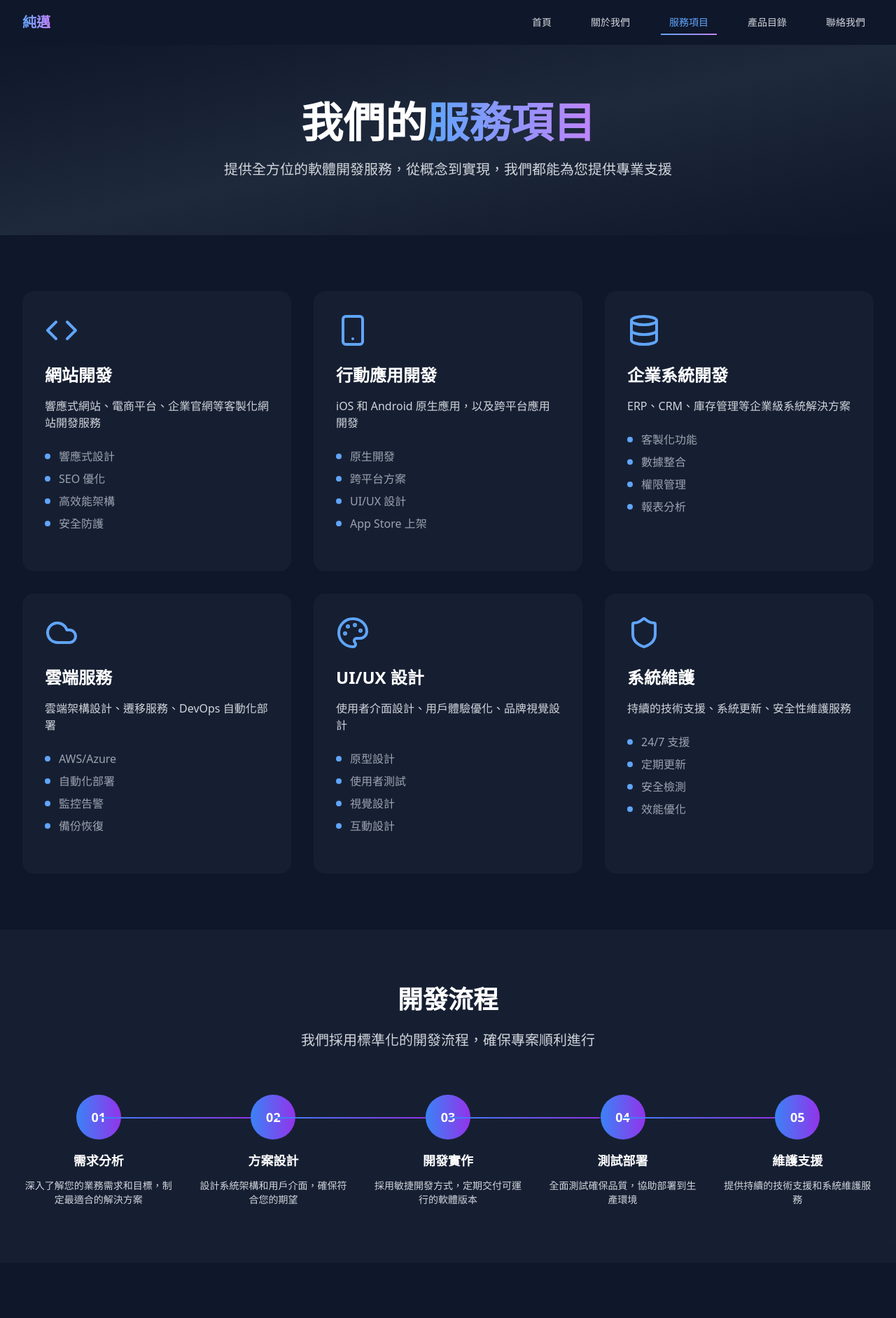
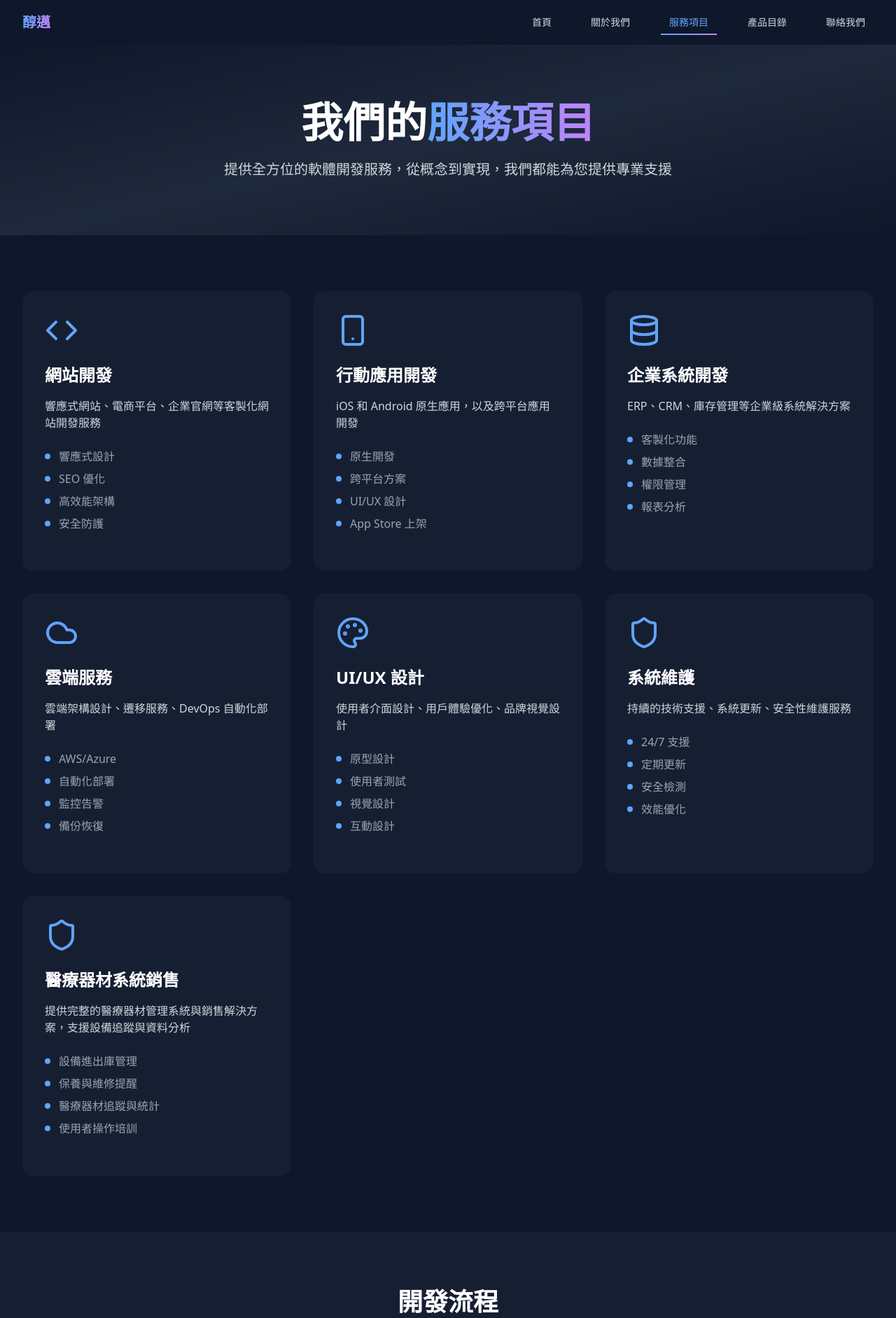
Before and after one commit to dragonmilec/ChunMai_Web, a React (Vite) app in the folder companywebsite/: page /services in a window 1280 px wide. Shown: the top 1883 px of the page at 70% size. Built offline with nearby package versions, Linux system fonts and the light colour scheme.

Commit message:
增加服務項目與修改公司名稱

```diff
--- a/companywebsite/index.html
+++ b/companywebsite/index.html
@@ -8,8 +8,8 @@
           href="%BASE_URL%icons/square-terminal.png" />
 
     <meta name="viewport" content="width=device-width, initial-scale=1.0" />
-    <title>純邁 - 專業軟體解決方案</title>
-    <meta name="description" content="純邁有限公司 - 提供專業的軟體開發服務，包含網站開發、行動應用程式、企業系統等全方位解決方案">
+    <title>醇邁 - 專業軟體解決方案</title>
+    <meta name="description" content="醇邁有限公司 - 提供專業的軟體開發服務，包含網站開發、行動應用程式、企業系統等全方位解決方案">
 </head>
 <body>
     <div id="root"></div>
--- a/companywebsite/src/components/Footer.tsx
+++ b/companywebsite/src/components/Footer.tsx
@@ -22,7 +22,7 @@ const Footer = () => {
                     <div className="col-span-1 md:col-span-2">
                         <div className="flex items-center space-x-2 mb-4">
                             <span className="text-xl font-bold bg-gradient-to-r from-blue-400 to-purple-400 bg-clip-text text-transparent">
-                                純邁
+                                醇邁
                             </span>
                         </div>
                         <p className="text-gray-400 mb-6 max-w-md">
@@ -96,7 +96,7 @@ const Footer = () => {
 
                 <div className="border-t border-slate-700 mt-8 pt-8 text-center">
                     <p className="text-gray-400">
-                        © 2025 純邁有限公司. 保留所有權利.
+                        © 2025 醇邁有限公司. 保留所有權利.
                     </p>
                 </div>
             </div>
--- a/companywebsite/src/components/Navbar.tsx
+++ b/companywebsite/src/components/Navbar.tsx
@@ -46,7 +46,7 @@ const Navbar = () => {
                     <Link onClick={handleRelatedProjectClickHome} to="/" className="flex items-center space-x-2 group">
                         {/* Logo 文字 */}
                         <span className="text-xl font-bold bg-gradient-to-r from-blue-400 to-purple-400 bg-clip-text text-transparent">
-                            純邁
+                            醇邁
                         </span>
                     </Link>
 
--- a/companywebsite/src/pages/About.tsx
+++ b/companywebsite/src/pages/About.tsx
@@ -64,7 +64,7 @@ const About = () => {
                         <h1 className="text-4xl md:text-6xl font-bold text-white mb-6">
                             關於
                             <span className="bg-gradient-to-r from-blue-400 to-purple-400 bg-clip-text text-transparent">
-                                純邁
+                                醇邁
                             </span>
                         </h1>
                         <p className="text-xl text-gray-300 max-w-3xl mx-auto">
--- a/companywebsite/src/pages/Contact.tsx
+++ b/companywebsite/src/pages/Contact.tsx
@@ -39,13 +39,13 @@ const Contact = () => {
         {
             icon: <Mail className="h-6 w-6" />,
             title: '電子郵件',
-            content: 'Jeff.Tseng@dragon-mile.com',
+            content: 'anthony.liau@dragon-mile.com',
             description: '我們會盡快回覆'
         },
         {
             icon: <Phone className="h-6 w-6" />,
             title: '電話',
-            content: '+886 910921303',
+            content: '+07 552-3561',
             description: '週一至週五 9:00-18:00'
         },
         {
--- a/companywebsite/src/pages/Services.tsx
+++ b/companywebsite/src/pages/Services.tsx
@@ -45,6 +45,18 @@ const Services = () => {
             title: '系統維護',
             description: '持續的技術支援、系統更新、安全性維護服務',
             features: ['24/7 支援', '定期更新', '安全檢測', '效能優化'],
+            price: '月費 NT$ 8,000'
+        },
+        {
+            icon: <Shield className="h-12 w-12" />,
+            title: '醫療器材系統銷售',
+            description: '提供完整的醫療器材管理系統與銷售解決方案，支援設備追蹤與資料分析',
+            features: [
+                '設備進出庫管理',
+                '保養與維修提醒',
+                '醫療器材追蹤與統計',
+                '使用者操作培訓'
+            ],
             price: '月費 NT$ 8,000'
         }
     ]
```
